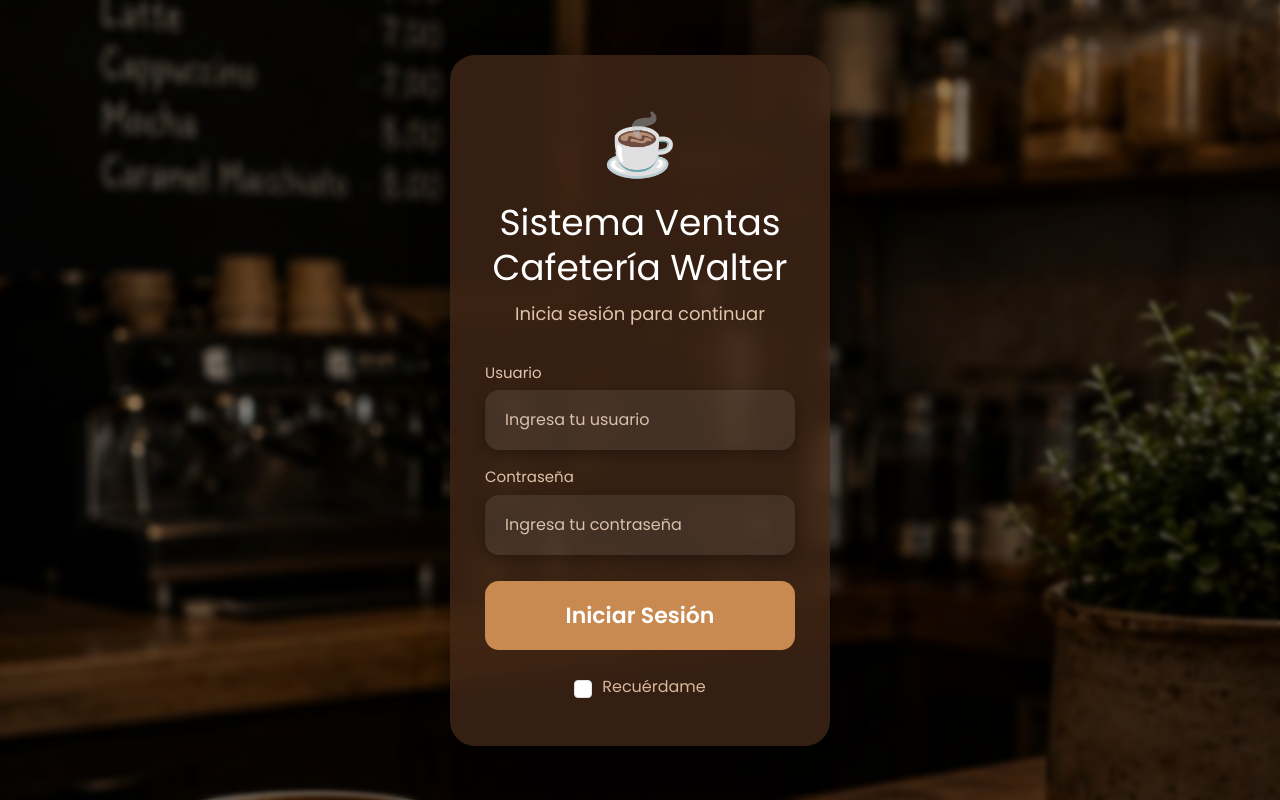
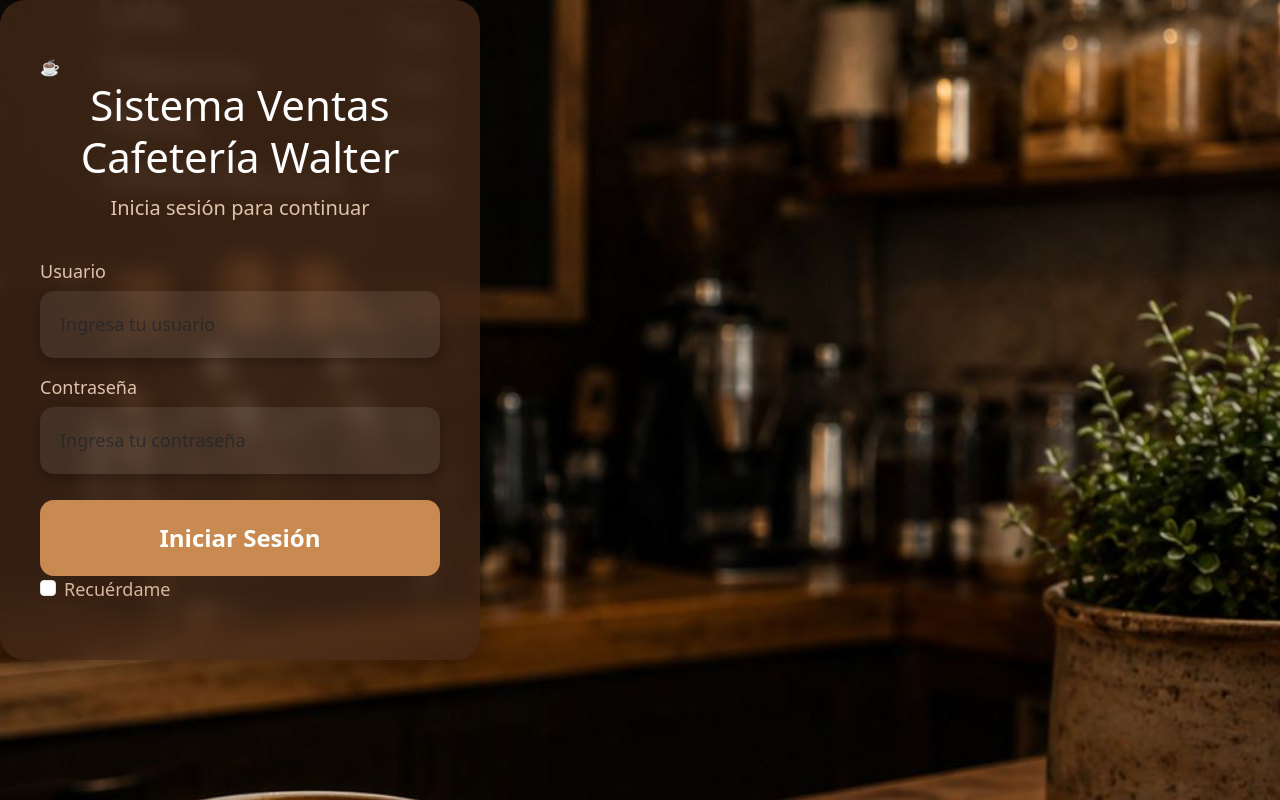
Before and after one commit to luismiguel2017/ventas-flask, a Flask app: page /login in a window 1280 px wide. Run offline with Flask 3, Linux system fonts and the light colour scheme; some libraries are stand-ins or nearby versions.

Commit message:
Actualización de app.py y estilos, agregado login

```diff
--- a/static/login.css
+++ b/static/login.css
@@ -1,30 +1,8 @@
-* {
-    margin: 0;
-    padding: 0;
-    box-sizing: border-box;
-    font-family: 'Poppins', sans-serif;
-}
-
-body {
-    height: 100vh;
-    display: flex;
-    justify-content: center;
-    align-items: center;
-    overflow: hidden;
-}
-
-.overlay {
-    position: absolute;
-    width: 100%;
-    height: 100%;
-    background: rgba(0,0,0,0.45);
-    backdrop-filter: blur(2px);
-}
-
 .login-container {
     position: relative;
-    width: 380px;
-    padding: 45px 35px;
+    width: 92%;
+    max-width: 480px;
+    padding: 55px 40px;
     border-radius: 25px;
     background: rgba(67, 40, 24, 0.78);
     backdrop-filter: blur(10px);
@@ -32,18 +10,11 @@ body {
     z-index: 2;
 }
 
-.logo {
-    text-align: center;
-    color: #f6d2ab;
-    font-size: 60px;
-    margin-bottom: 10px;
-}
-
 h2 {
     color: white;
     text-align: center;
-    font-size: 36px;
-    line-height: 45px;
+    font-size: 42px;
+    line-height: 52px;
     margin-bottom: 10px;
 }
 
@@ -51,85 +22,54 @@ h2 {
     text-align: center;
     color: #e0c3aa;
     margin-bottom: 35px;
-    font-size: 18px;
-}
-
-.mb-3 {
-    margin-bottom: 22px;
+    font-size: 20px;
 }
 
 .form-label {
     display: block;
     color: #e0c3aa;
-    font-size: 15px;
+    font-size: 18px;
     margin-bottom: 6px;
 }
 
 .form-control {
     width: 100%;
-    padding: 18px 20px;
+    padding: 20px 20px;
     border: none;
     outline: none;
     border-radius: 14px;
     background: rgba(255,255,255,0.08);
     color: white;
-    font-size: 16px;
+    font-size: 18px;
     box-shadow: 0 4px 12px rgba(0,0,0,0.25);
-}
-
-.form-control::placeholder {
-    color: #d9c0ab;
-}
-
-.form-control:focus {
-    background: rgba(255,255,255,0.14);
-    box-shadow: 0 4px 16px rgba(0,0,0,0.35);
 }
 
 .btn-coffee {
     width: 100%;
-    padding: 18px;
+    padding: 20px;
     border: none;
     border-radius: 14px;
     background: #c98a52;
     color: white;
-    font-size: 22px;
+    font-size: 24px;
     font-weight: 600;
     cursor: pointer;
     margin-top: 10px;
     transition: 0.3s;
 }
 
-.btn-coffee:hover {
-    background: #b8773f;
-    color: white;
-}
-
-.form-check {
-    display: flex;
-    justify-content: center;
-    align-items: center;
-    margin-top: 25px;
-    gap: 10px;
-}
-
 .form-check-label {
     color: #d8b79d;
-    font-size: 16px;
-}
-
-.form-check-input {
-    width: 18px;
-    height: 18px;
+    font-size: 18px;
 }
 
 @media (max-width: 768px) {
     .login-container {
-        width: 88%;
-        padding: 40px 28px;
+        width: 92%;
+        padding: 50px 30px;
     }
     h2 {
-        font-size: 28px;
-        line-height: 38px;
+        font-size: 36px;
+        line-height: 46px;
     }
 }
```
